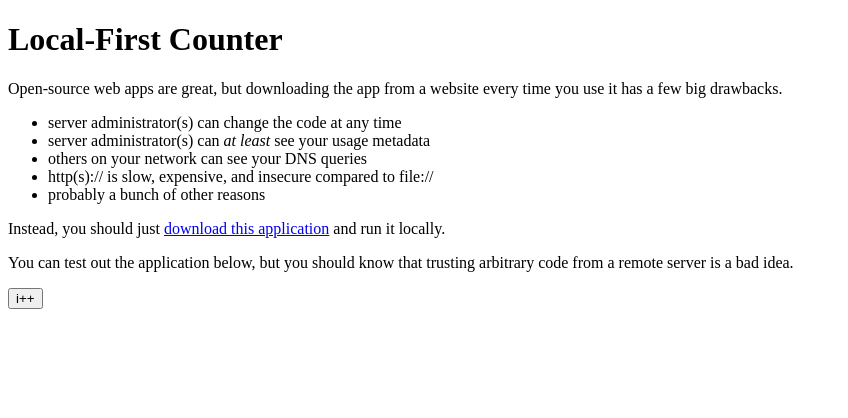
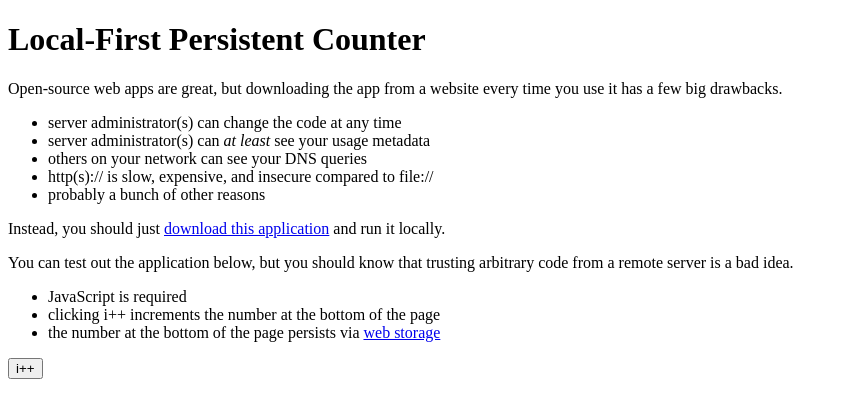
Before and after one commit to christianbundy/local-first, a plain HTML site: page index.html in a window 1280 px wide. Shown: the whole page, without its empty margins (0-848 px from the left). Drawn offline with Linux system fonts and the light colour scheme.

Commit message:
Add small bits of documentation

```diff
--- a/index.html
+++ b/index.html
@@ -2,7 +2,7 @@
 <html>
   <body>
 
-		<h1>Local-First Counter</h1>
+    <h1>Local-First Persistent Counter</h1>
 
     <p>Open-source web apps are great, but downloading the app from a website every time you use it has a few big drawbacks.</p>
 
@@ -14,9 +14,15 @@
       <li>probably a bunch of other reasons</li>
     </ul>
 
-		<p>Instead, you should just <a class="download" href="." download>download this application</a> and run it locally.
+    <p>Instead, you should just <a class="download" href="." download>download this application</a> and run it locally.</p>
 
     <p>You can test out the application below, but you should know that trusting arbitrary code from a remote server is a bad idea.</p>
+
+    <ul>
+      <li>JavaScript is required</li>
+      <li>clicking i++ increments the number at the bottom of the page</li>
+      <li>the number at the bottom of the page persists via <a href="https://www.w3.org/TR/webstorage/">web storage</a></li>
+    </ul>
 
       <noscript>
         <strong>Note</strong>: you have JavaScript disabled. Maybe you'd be more comfortable enabling JavaScript if you were running this app locally?
```
Lines whose indentation alone changed are shown as unchanged.
